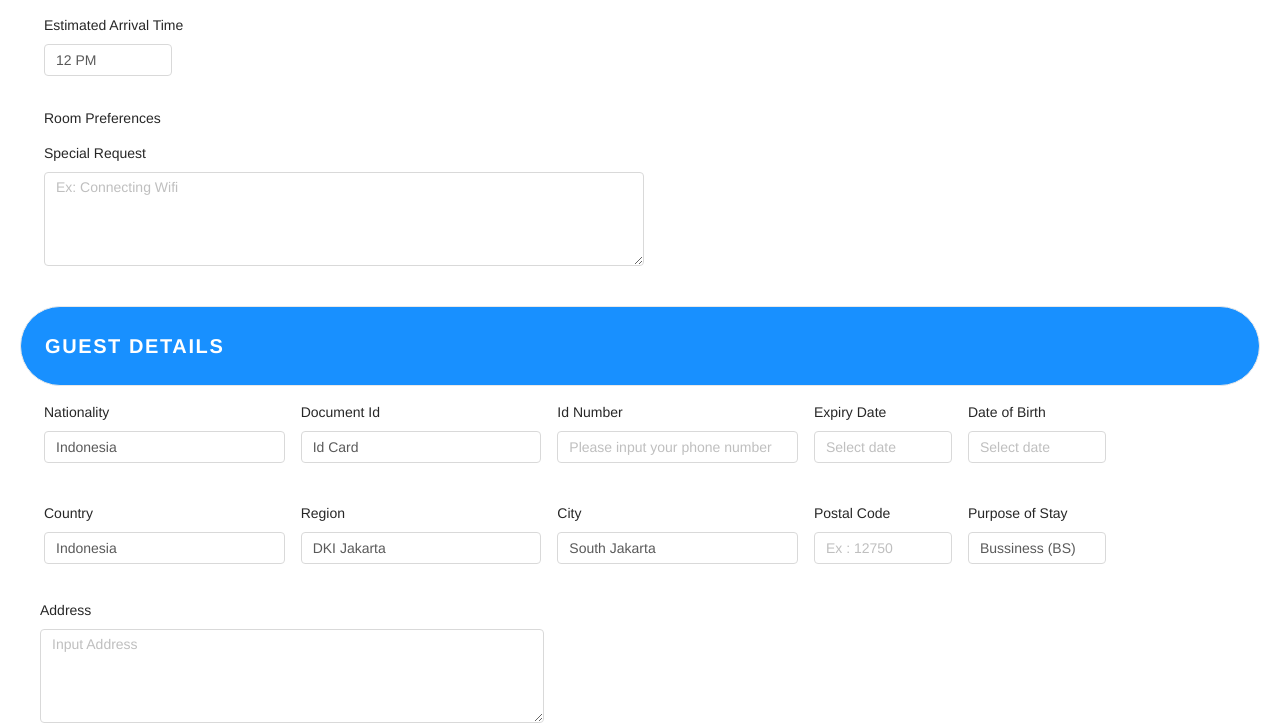
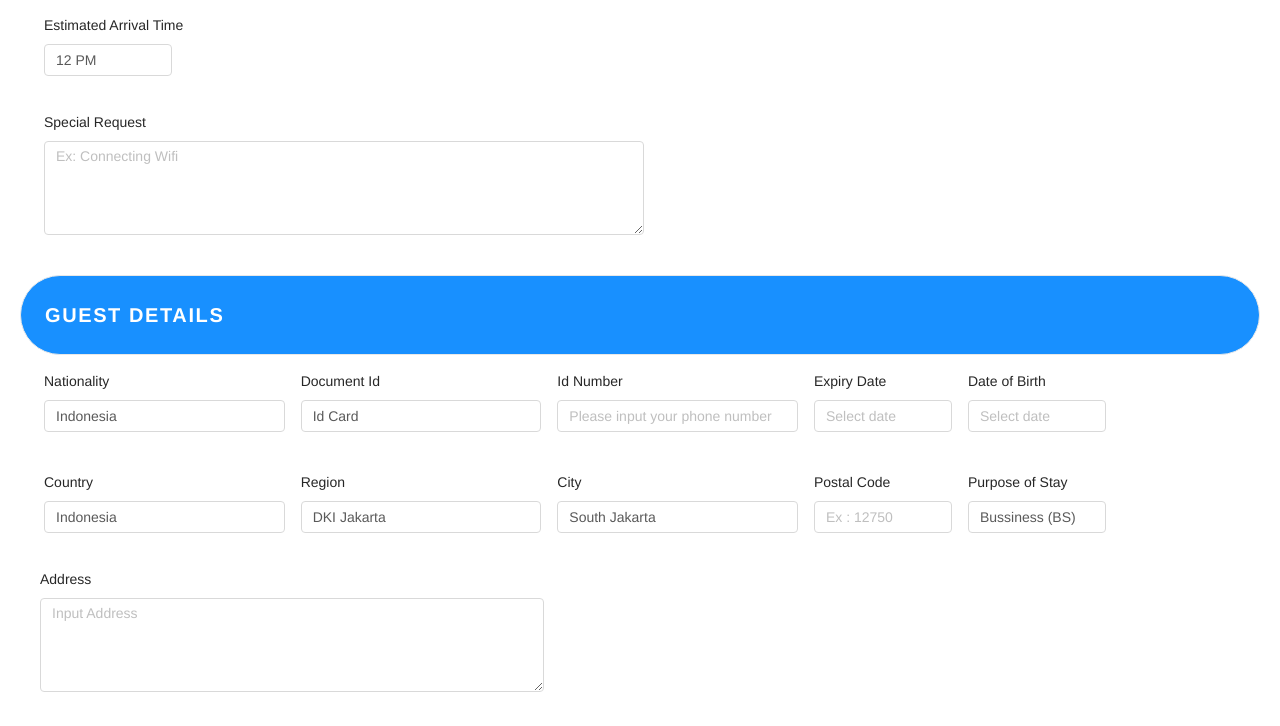
Before and after one commit to cybanjar/precheck-in, a Vue app: page /about in a window 1280 px wide. Shown: the part 984-1710 px from the top of the page. Built offline with nearby package versions, Linux system fonts and the light colour scheme.

Commit message:
no message

```diff
--- a/src/views/About.vue
+++ b/src/views/About.vue
@@ -298,7 +298,7 @@
               </a-row>
               <a-row class="ml-3" gutter="16">
                 <a-col>
-                  <p>Room Preferences</p>
+                  <p v-show="showSmoking || showFloor || showBed">Room Preferences</p>
                   <a-form-item label v-show="showSmoking">
                     <a-radio-group name="radioGroup">
                       <a-radio :value="1">Non Smoking</a-radio>
```
